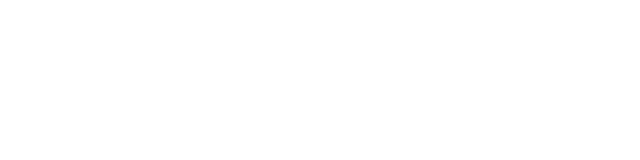
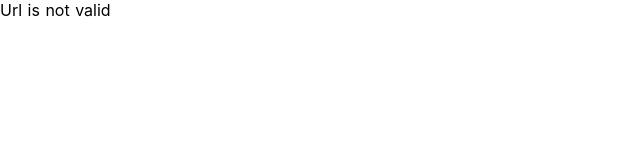
Before and after one commit to evanoktavianus/ringkasan, a Nuxt app: page /_ in a window 1280 px wide. Before the commit this address had no page. Shown: the top 160 px of the page, without its empty margins (0-640 px from the left). Built offline with nearby package versions, Linux system fonts and the light colour scheme.

Commit message:
add _.vue for invalid url

```diff
--- /dev/null
+++ b/pages/_.vue
@@ -0,0 +1,5 @@
+<template>
+    <div>
+        Url is not valid
+    </div>
+</template>
```
